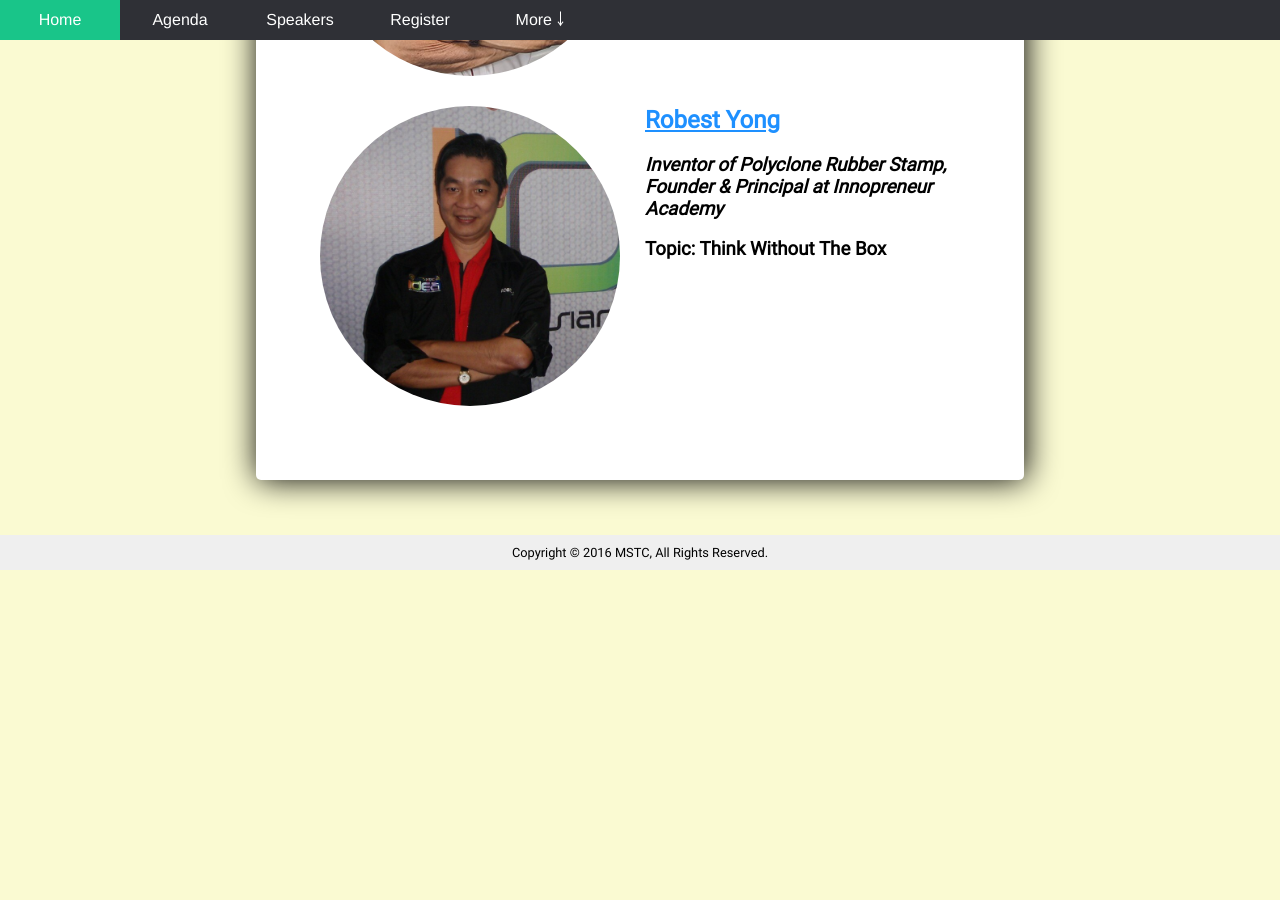
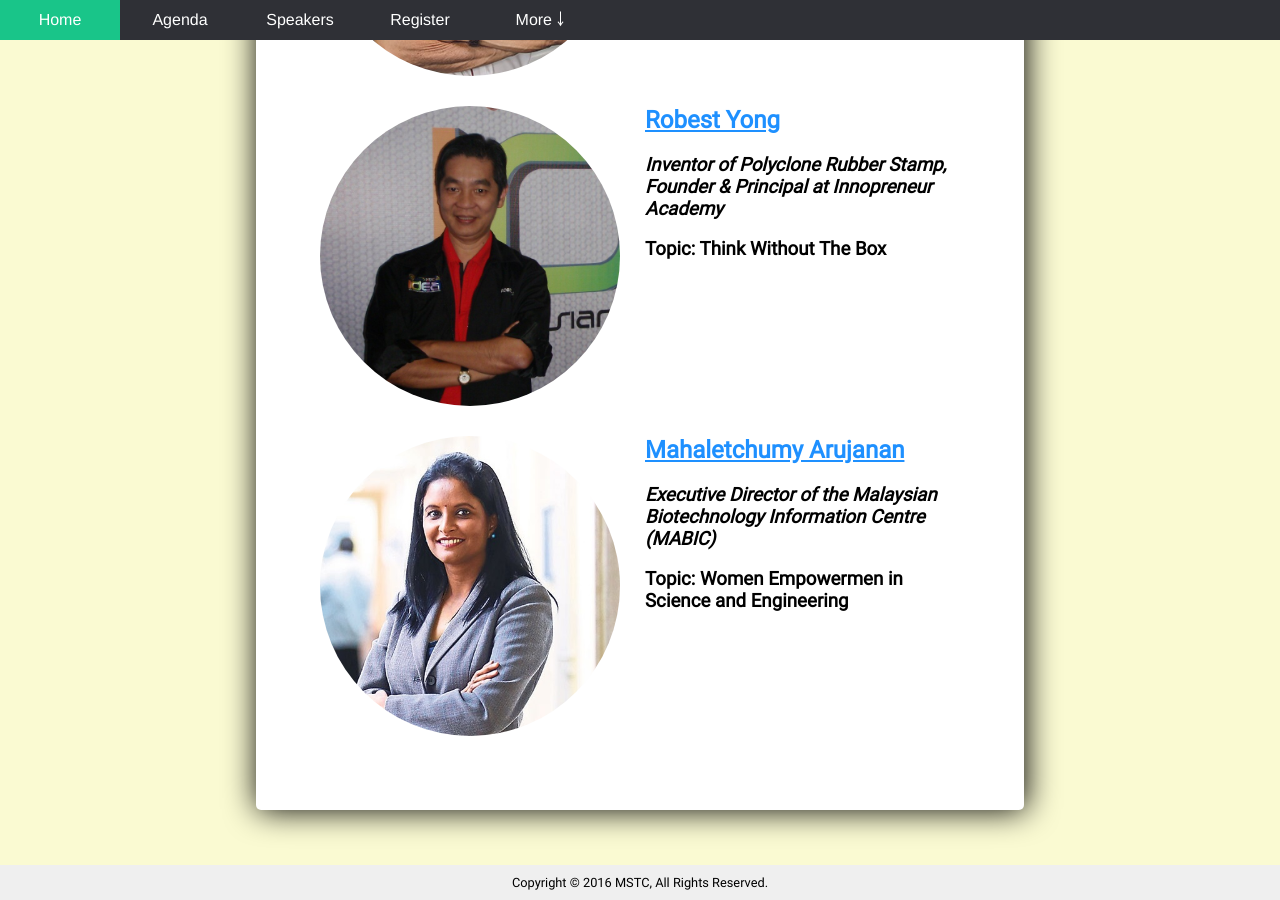
Before and after one commit to msiastc/msiastc.github.io, a Jekyll site: the page built from _pages/speakers.html, in a window 1280 px wide and 900 px high, scrolled down 446 px. Built offline with Jekyll 4.4.1, drawn with Linux system fonts in a browser that asks for light colours; before the commit the page ends 1016 px from its top, so only the background shows below that.

Commit message:
added arujanan

```diff
--- a/_config.yml
+++ b/_config.yml
@@ -8,9 +8,9 @@
 # Site settings
 title: Malaysian Students' Technology Conference - MSTC
 description: > # this means to ignore newlines until "baseurl:"
-  #MSTC2016 | The Malaysian Students’ Technology Conference (MSTC) is the first initiative spearheaded
+  #MSTC2016 The Malaysian Students’ Technology Conference (MSTC) is the first initiative spearheaded
   by Malaysian students studying in the UK that serves as a platform for topics that are
-  relevant to STEM (Science, Technology, Engineering and Mathematics) students.
+  relevant to STEM (Science, Technology, Engineering and Mathematics).
 baseurl: "" # the subpath of your site, e.g. /blog
 url: "https://msiastc.github.io" # the base hostname & protocol for your site
 # Build settings
--- a/_pages/speakers.html
+++ b/_pages/speakers.html
@@ -27,4 +27,13 @@
             <h3>Topic: Think Without The Box</h3>
         </div>
 
+        <div style="clear: both;"></div>
+
+        <div class="speaker-profile">
+            <img src="/img/mahaletchumy.jpg" alt="Mahaletchumy Arujanan">
+            <h2><a href="/speakers/mahaletchumy-arujanan/">Mahaletchumy Arujanan</a></h2>
+            <h3><i>Executive Director of the Malaysian Biotechnology Information Centre (MABIC)</i></h3>
+            <h3>Topic: Women Empowermen in Science and Engineering</h3>
+        </div>
+
     </div>
```
Also changed, not shown: _speakers-more/mahaletchumy-arujanan.html (added, +40 -0 lines), img/Mahaletchumy-book.jpg (added), img/Mahaletchumy.jpg (added).
